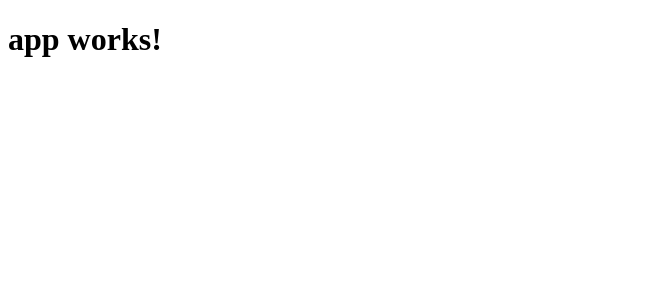
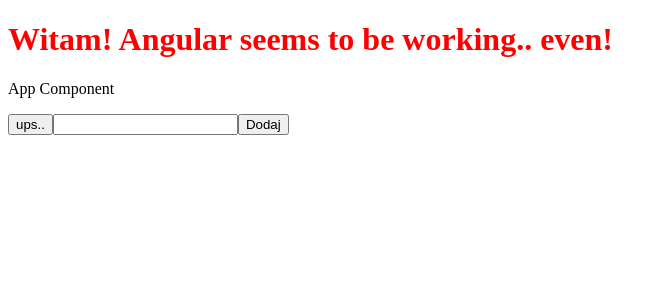
Before and after one commit to gdabski/angular-app, an Angular app: page / in a window 1280 px wide. Shown: the top 300 px of the page, without its empty margins (0-665 px from the left). Built offline with nearby package versions, Linux system fonts and the light colour scheme.

Commit message:
Reintegrate Hamburg branch.

```diff
--- a/angular-cli.json
+++ b/angular-cli.json
@@ -12,7 +12,7 @@
       "main": "main.ts",
       "test": "test.ts",
       "tsconfig": "tsconfig.json",
-      "prefix": "app",
+      "prefix": "",
       "mobile": false,
       "styles": [
         "styles.css"
--- a/package.json
+++ b/package.json
@@ -1,5 +1,5 @@
 {
-  "name": "angular-app",
+  "name": "lufthansa",
   "version": "0.0.0",
   "license": "MIT",
   "angular-cli": {},
--- a/src/app/app.component.html
+++ b/src/app/app.component.html
@@ -1,3 +1,3 @@
 <h1>
-  {{title}}
+  Witam! {{title}}
 </h1>
--- a/src/app/app.component.ts
+++ b/src/app/app.component.ts
@@ -1,10 +1,25 @@
-import { Component } from '@angular/core';
+import { Component, ViewEncapsulation } from '@angular/core';
 
 @Component({
   selector: 'app-root',
-  templateUrl: './app.component.html',
-  styleUrls: ['./app.component.css']
+  //templateUrl: './app.component.html'
+  template: `<h1>  Witam! {{title}} </h1>
+    <p> App Component </p>
+    <todo-app></todo-app>
+  `,
+  styles: ['h1{ color: red}']
 })
 export class AppComponent {
-  title = 'app works!';
+  title = 'Angular seems to be working.. even!';
+
+  // <p> Count is: {{counter}} </p>
+  counter:number = 0;
+
+  constructor(){
+
+    // setInterval(()=>{
+    //   this.counter = 5;
+    // },1000)
+
+  }
 }
--- /dev/null
+++ b/src/app/todo-app/interfaces.ts
@@ -0,0 +1,4 @@
+export interface Todo {
+    name: string,
+    completed: boolean
+}
--- /dev/null
+++ b/src/app/todo-app/todo-app.component.ts
@@ -0,0 +1,34 @@
+import { Component, OnInit, ViewEncapsulation, ViewChild } from '@angular/core';
+import { TodoListComponent } from './todo-list.component'
+import { Todo } from './interfaces';
+
+@Component({
+  selector: 'todo-app',
+  template: `
+  <button (click)="show = !show">ups..</button>
+    <todo-list [data]="todos" *ngIf="show"></todo-list>
+    <todo-form (created)="add($event) "></todo-form>
+  `,
+  //encapsulation: ViewEncapsulation.Native,
+  styles: []
+})
+export class TodoAppComponent implements OnInit {
+
+  @ViewChild(TodoListComponent) list:TodoListComponent;
+
+  todos:Todo[] = [
+    {name: 'Todo A', completed: false},
+    {name: 'Next Todo', completed: true},
+    {name: 'Last Todo', completed: false},
+  ]
+
+  constructor() { }
+
+  add(todo){
+    this.list.add(todo)
+  }
+  ngOnInit() {
+    console.log(this.list)
+  }
+
+}
--- /dev/null
+++ b/src/app/todo-app/todo-form.component.ts
@@ -0,0 +1,31 @@
+import { Component, OnInit, Output, EventEmitter } from '@angular/core';
+import { Todo } from './interfaces'
+
+@Component({
+  selector: 'todo-form',
+  template: `
+    <input type="text" [(ngModel)]="todo.name" >
+    <input type="button" value="Dodaj" (click)="addTodo()" >
+  `,
+  styles: []
+})
+export class TodoFormComponent implements OnInit {
+
+  constructor() { }
+
+  @Output('created')
+  events = new EventEmitter()
+
+  todo:Todo = {
+    name: '',
+    completed: false,
+  }
+
+  addTodo(name:string){
+    this.events.emit(this.todo)
+  }
+
+  ngOnInit() {
+  }
+
+}
--- /dev/null
+++ b/src/app/todo-app/todo-item.component.ts
@@ -0,0 +1,34 @@
+import { Component, OnInit, Input, Output, EventEmitter } from '@angular/core';
+import { Todo } from './interfaces'
+
+@Component({
+  selector: 'todo-item',
+  template: `
+    <p>
+    {{data.name}} <input type="checkbox" [(ngModel)]="data.completed"
+      (ngModelChange)="completeToggled()"  />
+    </p>
+  `,
+  styles: []
+})
+export class TodoItemComponent implements OnInit {
+
+  @Input('todo') set setData(data:Todo){
+    this.data = Object.assign({}, data);
+  }
+
+  data:Todo;
+
+  @Output('completed')
+  completedChange:EventEmitter<Todo> = new EventEmitter<Todo>();
+
+  completeToggled(){
+    this.completedChange.emit( <Todo> this.data )
+  }
+
+  constructor() { }
+
+  ngOnInit() {
+  }
+
+}
--- /dev/null
+++ b/src/app/todo-app/todo-list.component.ts
@@ -0,0 +1,33 @@
+import { Component, OnInit, Input } from '@angular/core';
+import { Todo } from './interfaces'
+
+@Component({
+  selector: 'todo-list',
+  template: `
+    <ul>
+      <li *ngFor="let todo of todos">
+        <todo-item [todo]="todo" (completed)="onCompleted($event)"></todo-item>
+      </li>
+    </ul>
+  `,
+  styles: []
+})
+export class TodoListComponent implements OnInit {
+
+  @Input('data')
+  todos:Todo[] = [ ]
+
+  add(todo:Todo){
+    this.todos.push(todo)
+  }
+
+  onCompleted(todo:Todo){
+    console.log(todo);
+  }
+
+  constructor() { }
+
+  ngOnInit() {
+  }
+
+}
```
Also changed, not shown: src/app/app.module.ts (+9 -1 lines), 1 other file (tests, documents, lock files or other folders).
